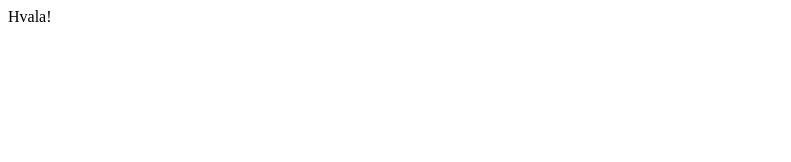
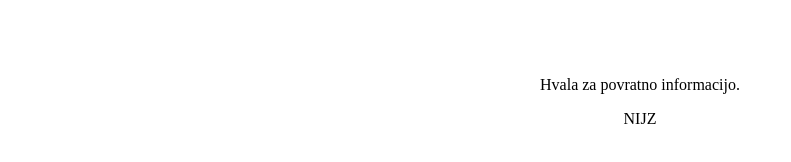
Before and after one commit to primozsu/nljz, a plain HTML site: page index.html in a window 1280 px wide. Shown: the whole page, without its empty margins (0-791 px from the left). Drawn offline with Linux system fonts and the light colour scheme.

Commit message:
Update index.html

```diff
--- a/index.html
+++ b/index.html
@@ -2,6 +2,9 @@
     <header><title>NIJZ</title></header>
 
     <body>
-        Hvala!
+        <p style="text-align: center;">&nbsp;</p>
+        <p style="text-align: center;">&nbsp;</p>
+        <p style="text-align: center;">Hvala za povratno informacijo.</p>
+        <p style="text-align: center;">NIJZ</p>
     </body>
 </html>
```
